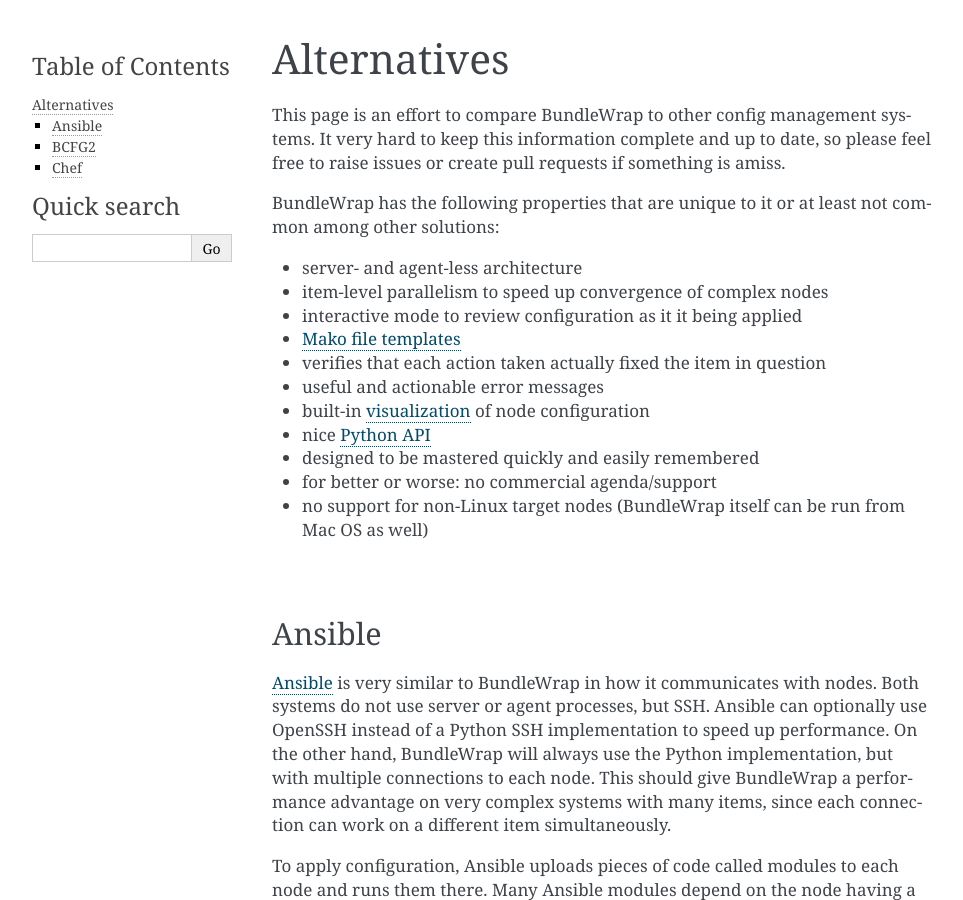
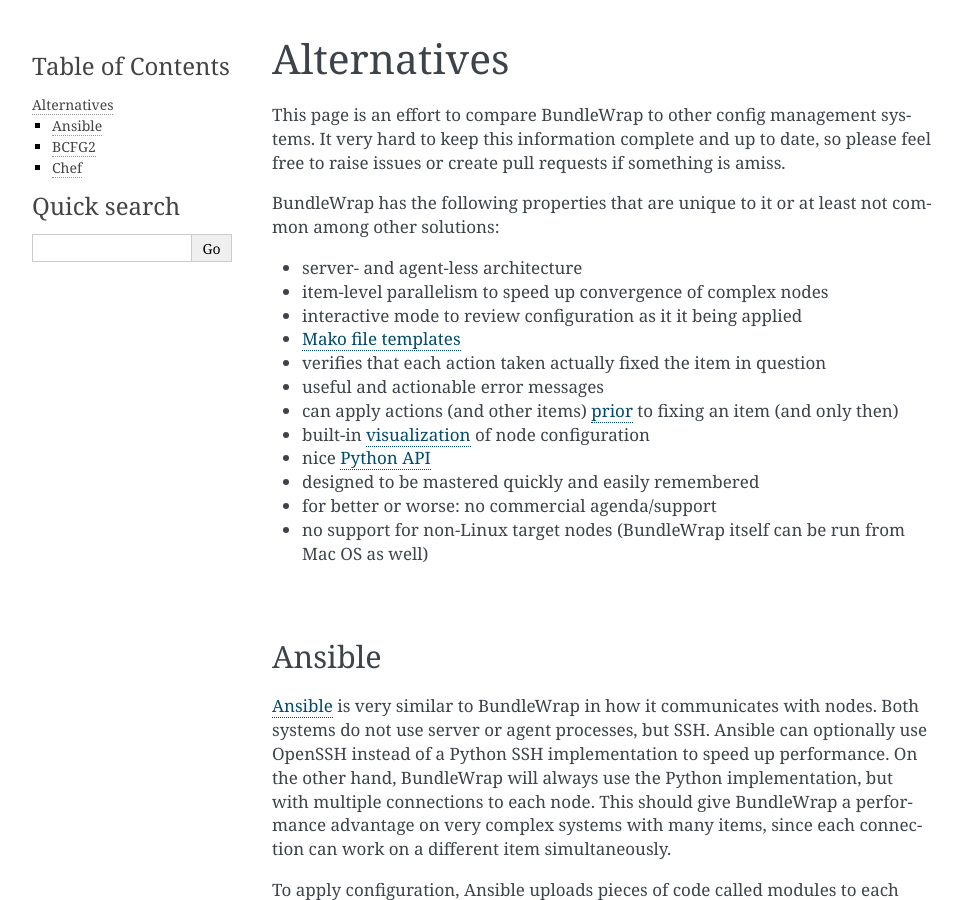
Before and after one commit to bundlewrap/bundlewrap, a Sphinx documentation site: the page built from doc/alternatives.rst, in a window 1280 px wide and 900 px high. Shown: the whole window, without its empty margins (148-1111 px from the left). Built offline with Sphinx 7.4.7, drawn with Linux system fonts in a browser that asks for light colours.

Commit message:
mention preceded_by in unique properties

```diff
--- a/doc/alternatives.rst
+++ b/doc/alternatives.rst
@@ -12,6 +12,7 @@
 * :doc:`Mako file templates <item_file_templates>`
 * verifies that each action taken actually fixed the item in question
 * useful and actionable error messages
+* can apply actions (and other items) :ref:`prior <preceded_by>` to fixing an item (and only then)
 * built-in :ref:`visualization <bw_plot>` of node configuration
 * nice :doc:`Python API <api>`
 * designed to be mastered quickly and easily remembered
--- a/doc/bundles.rst
+++ b/doc/bundles.rst
@@ -173,6 +173,8 @@
 
 |
 
+.. _preceded_by:
+
 ``preceded_by``
 ###############
 
```
